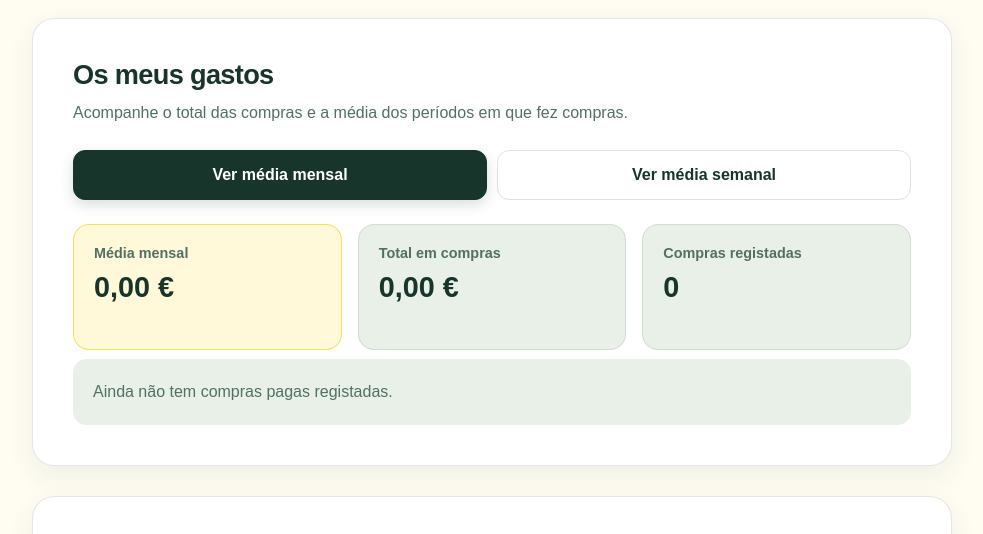
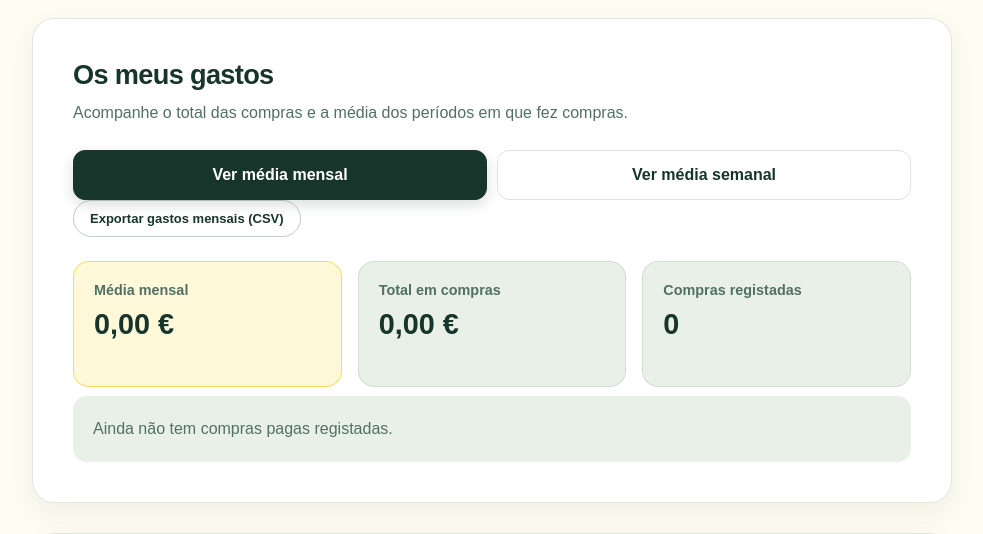
Before and after one commit to goncalo1307/DDM_LD_Grupo5, a PHP site: page /conta/perfil.php in a window 1280 px wide. Shown: the part 327-861 px from the top of the page, without its empty margins (148-1131 px from the left). Run offline with PHP 8.4, Linux system fonts and the light colour scheme; the visitor is signed in with stand-in values (Sample User, id 1); data comes from the database, SQL or seed files in the repository.

Commit message:
isto já faz o csv, tá bueda estranho

```diff
--- a/conta/gastos.php
+++ b/conta/gastos.php
@@ -61,3 +61,24 @@ function gastos_compras_resumo(PDO $pdo, int $idUtilizador, string $periodo): ar
         'recentes' => $stmt->fetchAll(),
     ];
 }
+
+function gastos_compras_periodos(PDO $pdo, int $idUtilizador, string $periodo): array {
+    if ($periodo === 'semanal') {
+        $periodoSql = "CONCAT(FLOOR(YEARWEEK(DataCompra, 3) / 100), '-W', LPAD(MOD(YEARWEEK(DataCompra, 3), 100), 2, '0'))";
+        $agrupamento = 'YEARWEEK(DataCompra, 3)';
+    } else {
+        $periodoSql = "DATE_FORMAT(DataCompra, '%Y-%m')";
+        $agrupamento = 'YEAR(DataCompra), MONTH(DataCompra)';
+    }
+
+    $stmt = $pdo->prepare(
+        'SELECT ' . $periodoSql . ' AS Periodo, SUM(ValorTotal) AS TotalGasto, COUNT(*) AS TotalCompras
+         FROM GastoCompra
+         WHERE IDUtilizador = ?
+         GROUP BY ' . $agrupamento . '
+         ORDER BY MAX(DataCompra) DESC'
+    );
+    $stmt->execute([$idUtilizador]);
+
+    return $stmt->fetchAll();
+}
--- a/conta/perfil.php
+++ b/conta/perfil.php
@@ -22,6 +22,30 @@ if (!$u) {
 
 gastos_compras_preparar($pdo);
 $periodoGastos = isset($_GET['periodo']) && $_GET['periodo'] === 'semanal' ? 'semanal' : 'mensal';
+if (isset($_GET['exportar_gastos']) && $_GET['exportar_gastos'] === '1') {
+    $periodosGastos = gastos_compras_periodos($pdo, $id, $periodoGastos);
+    $nomePeriodo = $periodoGastos === 'semanal' ? 'semanais' : 'mensais';
+
+    header('Content-Type: text/csv; charset=UTF-8');
+    header('Content-Disposition: attachment; filename="gastos-' . $nomePeriodo . '.csv"');
+
+    $ficheiro = fopen('php://output', 'w');
+    if ($ficheiro === false) {
+        throw new RuntimeException('Não foi possível gerar o ficheiro CSV.');
+    }
+
+    fwrite($ficheiro, "\xEF\xBB\xBF");
+    fputcsv($ficheiro, ['Período', 'Total gasto (€)', 'Número de compras']);
+    foreach ($periodosGastos as $periodoGasto) {
+        fputcsv($ficheiro, [
+            $periodoGasto['Periodo'],
+            number_format((float) $periodoGasto['TotalGasto'], 2, '.', ''),
+            (int) $periodoGasto['TotalCompras'],
+        ]);
+    }
+    fclose($ficheiro);
+    exit;
+}
 $resumoGastos = gastos_compras_resumo($pdo, $id, $periodoGastos);
 
 function campo_csrf(): string {
@@ -330,6 +354,9 @@ $desde = $u['DataCriacao'] ? date('d/m/Y', strtotime($u['DataCriacao'])) : '';
         <button type="submit" name="periodo" value="mensal" class="<?= $periodoGastos === 'mensal' ? 'ativo' : '' ?>" aria-pressed="<?= $periodoGastos === 'mensal' ? 'true' : 'false' ?>">Ver média mensal</button>
         <button type="submit" name="periodo" value="semanal" class="<?= $periodoGastos === 'semanal' ? 'ativo' : '' ?>" aria-pressed="<?= $periodoGastos === 'semanal' ? 'true' : 'false' ?>">Ver média semanal</button>
       </form>
+      <a class="btn-small btn-secondary" href="perfil.php?periodo=<?= e($periodoGastos) ?>&amp;exportar_gastos=1#gastos">
+        Exportar gastos <?= $periodoGastos === 'mensal' ? 'mensais' : 'semanais' ?> (CSV)
+      </a>
 
       <div class="gastos-resumo">
         <div>
```
Also changed, not shown: README.md.
